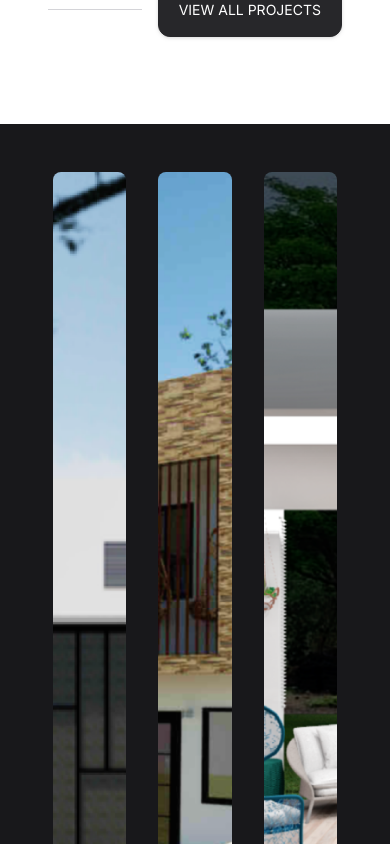
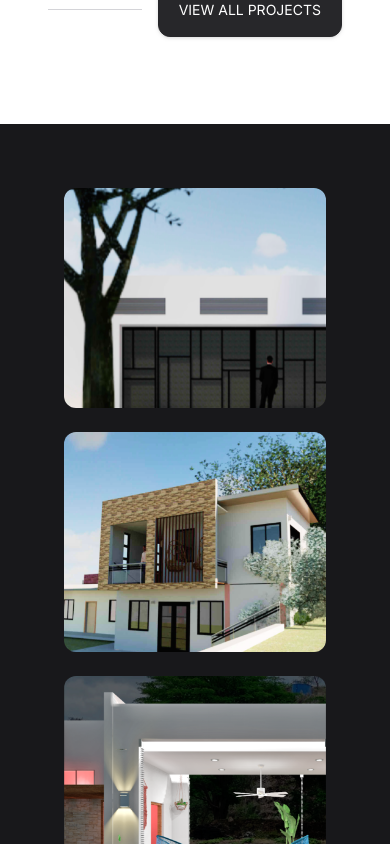
Before and after one commit to liz-garcia/architect-portfolio, a React (Vite) app in the folder client/: page / in a window 390 px wide. Shown: the part 1580-2424 px from the top of the page. Built offline with nearby package versions, Linux system fonts and the light colour scheme; a web font is replaced by a local one.

Commit message:
Added responsive styles for Featured projects section.

```diff
--- a/client/src/pages/About/AboutMeSection.jsx
+++ b/client/src/pages/About/AboutMeSection.jsx
@@ -1,10 +1,11 @@
 import PrimaryLink from "../../components/Buttons/PrimaryLink.jsx";
 
-// * Tailwind CSS utility classes
+// * ***** Tailwind CSS utility classes *****
 const aboutMeContainer =
-  "3xl:h-1/2 3xl:flex 3xl:flex-col 3xl:items-center 3xl:justify-center";
+  "2xl:h-fit 3xl:h-1/2 3xl:flex 3xl:flex-col 3xl:items-center 3xl:justify-center";
+// * aboutMe Section element
 const aboutMeStyle =
-  "px-28 pt-16 pb-10 md:pb-8 sm:pb-16 flex md:flex-col lg:flex-row gap-4 md:gap-2 sm:gap-4 justify-center sm:h-dvh sm:px-16 sm:mx-2 xs:h-svh xs:px-10 xs:gap-2 md:mb-4 2xs:px-8";
+  "h-fit px-28 pt-16 pb-10 lg:px-20 md:pb-8 sm:pb-16 flex md:flex-col lg:flex-row gap-4 md:gap-2 sm:gap-4 justify-center sm:h-dvh sm:px-16 sm:mx-2 xs:h-svh xs:px-10 xs:gap-2 md:mb-4 2xs:px-8";
 // * aboutMeTitle
 const aboutMeTitleStyle = "md:flex-none flex-1 w-1/3 md:w-auto";
 const h2Style = "font-bold font-serif text-4xl xs:text-[2.1rem] 3xl:text-6xl";
@@ -12,7 +13,7 @@ const h2Style = "font-bold font-serif text-4xl xs:text-[2.1rem] 3xl:text-6xl";
 const aboutMeTextStyle =
   "md:flex-none flex flex-col gap-1 w-2/3 md:w-auto pt-2 pl-10 pr-18 md:pl-0 sm:pt-0 3xl:pl-16";
 const h3Style =
-  "font-light text-2xl text-zinc-800 italic md:text-xl xs:text-2xl sm:mb-1 h-667-w-375:text-xl 3xl:text-4xl 3xl:mt-2";
+  "font-light text-2xl text-zinc-800 italic lg:text-xl xs:text-2xl sm:mb-1 h-667-w-375:text-xl 3xl:text-4xl 3xl:mt-2";
 const elevatorPitchStyle =
   "text-justify my-1 sm:mb-4 h-667-w-375:text-base 2xs:text-base 3xl:text-2xl/loose 3xl:pt-4";
 const dividerStyle1 =
--- a/client/src/pages/About/FeaturedProjectsSection.jsx
+++ b/client/src/pages/About/FeaturedProjectsSection.jsx
@@ -5,9 +5,10 @@ import project3 from "../../assets/projects/project3.png";
 
 // Tailwind CSS utility classes
 const featuredProjectsStyle =
-  "flex-1 p-12 bg-zinc-900 text-white h-2/3 md:h-auto sm:flex-none sm:h-screen flex justify-center gap-8 3xl:h-1/2 3xl:py-16";
+  "flex-1 p-12 bg-zinc-900 text-white h-2/3 lg:h-1/2 lg:py-10 lg:px-0 lg:gap-4 md:h-auto sm:flex-none sm:h-screen flex justify-center gap-8 sm:flex-col 3xl:h-1/2 3xl:py-16 sm:p-16";
 // Project container style
-const imageContainerStyle = "w-3/12 mb-2 rounded-lg overflow-hidden";
+const imageContainerStyle =
+  "w-3/12 mb-2 rounded-xl overflow-hidden sm:size-full";
 const transition =
   "hover:cursor-pointer hover:scale-105 transform transition ease-in-out duration-500";
 
```
